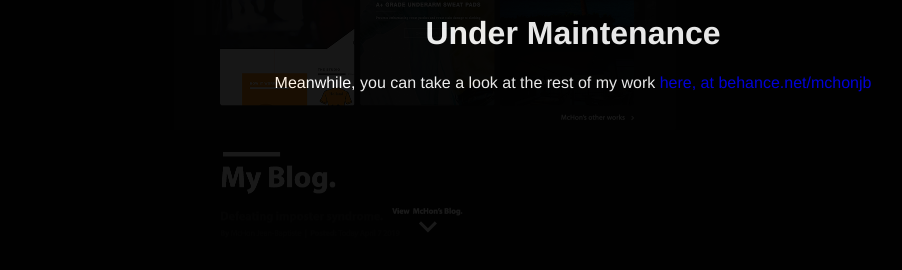
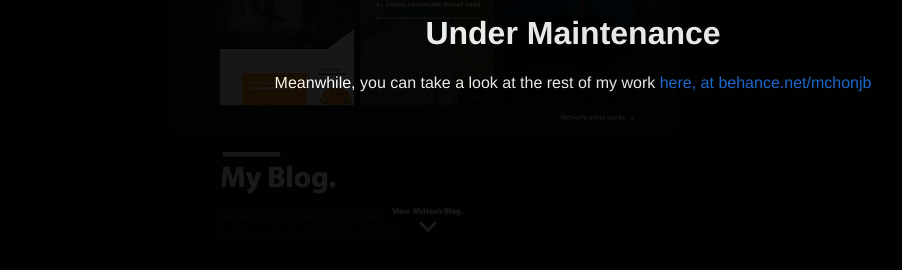
Before and after one commit to ujjwalkrishna/mchon-project, a Gatsby site: page / in a window 1280 px wide. Shown: the part 406-676 px from the top of the page, without its empty margins (67-969 px from the left). Built offline with nearby package versions, Linux system fonts and the light colour scheme; Gatsby itself is replaced by a stand-in of ours.

Commit message:
A link Change

```diff
--- a/src/components/layout.css
+++ b/src/components/layout.css
@@ -32,6 +32,7 @@
 }
 a {
   text-decoration: none;
+  color: #2172df;
 }
 
 .colour-text {
```
